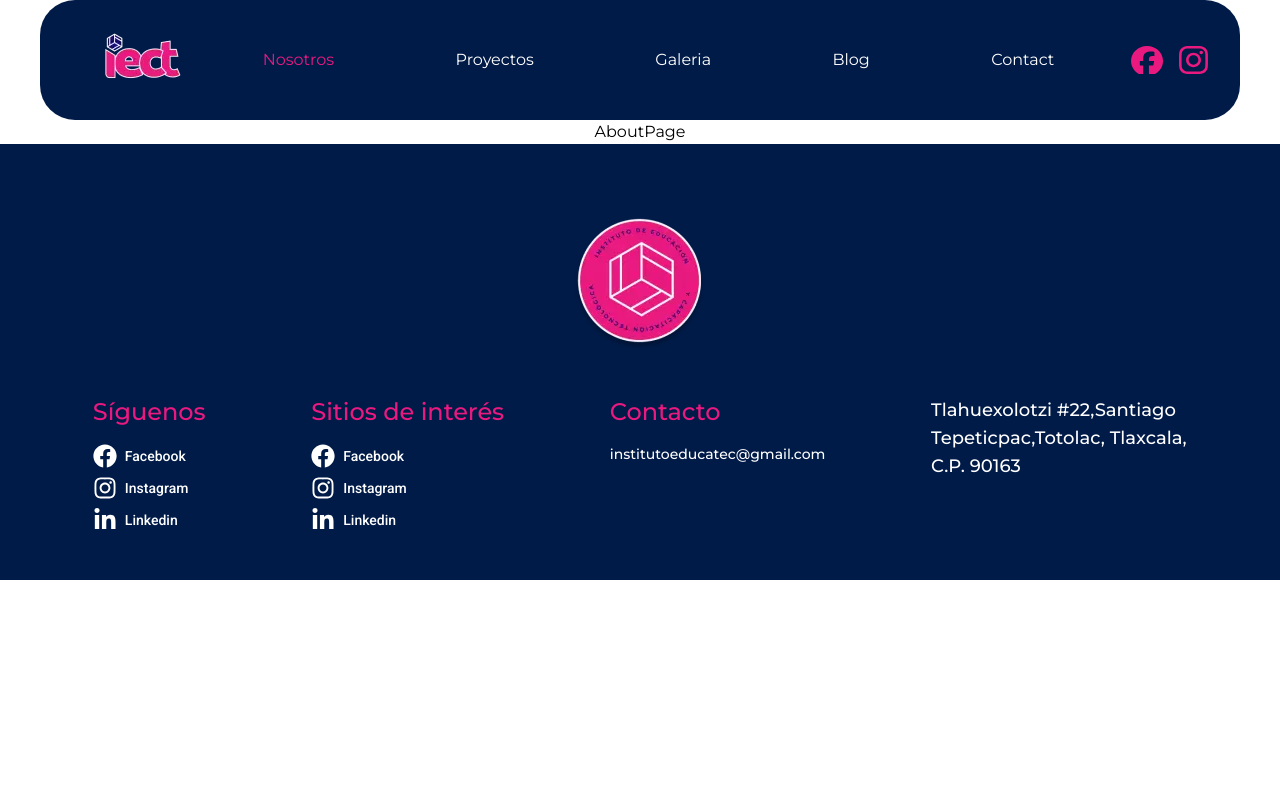
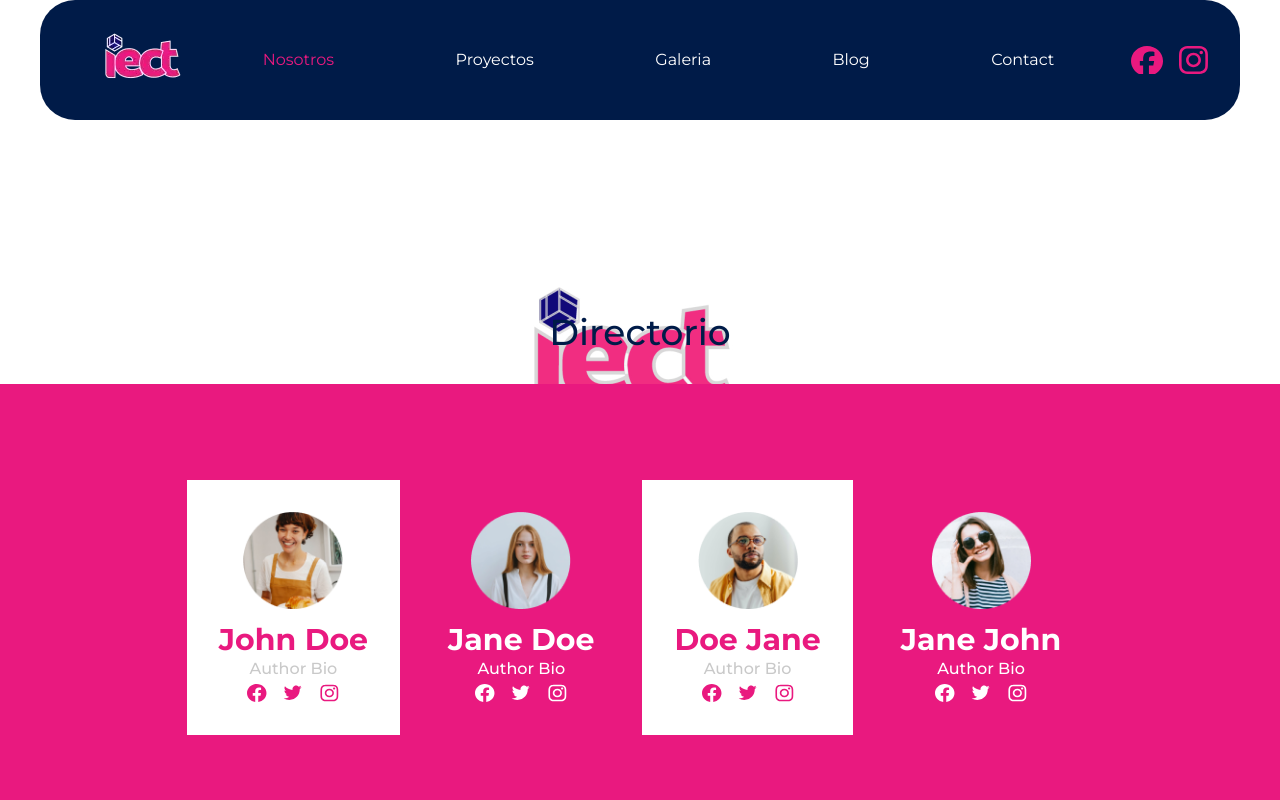
Before and after one commit to figuitiko/next-educatec, a Next.js app: page /about in a window 1280 px wide. Shown: the top 800 px of the page. Built offline with nearby package versions, Linux system fonts and the light colour scheme.

Commit message:
refactor: Update contact page styles, form layout, and information

```diff
--- /dev/null
+++ b/src/app/(publicPages)/about/config.ts
@@ -0,0 +1,4 @@
+export const ABOUT_PAGE_HEADING =
+  'Nos dedicamos a ofrecer una amplia gama de servicios que incluyen atención médica, asistencia y rehabilitación médica integral, así como apoyo jurídico especializado.  Además, trabajamos en colaboración con comunidades indígenas, proporcionando apoyo para su desarrollo socioeconómico y cultural.'
+
+export const AUTHORS_HEADING = 'Directorio'
--- a/src/app/(publicPages)/about/page.tsx
+++ b/src/app/(publicPages)/about/page.tsx
@@ -1,6 +1,43 @@
+import SectionWrapper from '@/components/share/SectionWrapper'
+import Image from 'next/image'
+
+import { ABOUT_PAGE_HEADING, AUTHORS_HEADING } from './config'
+import { Text } from '@/components/share/text/Text'
+import AuthorList from '@/components/ui/blog/AuthorList/AuthorList'
+
 const AboutPage = () => {
   return (
-    <div>AboutPage</div>
+    <>
+      <SectionWrapper id="about" className="h-full lg:h-[calc(100vh-1020px)]">
+        <div className="flex flex-col justify-center items-center gap-4 p-12">
+          <picture>
+            <Image
+              src="/images/logo_about.webp"
+              alt="About"
+              width={295}
+              height={216}
+            />
+          </picture>
+          <Text
+            as="p"
+            className="text-main max-w-[856px]  text-sm text-center md:text-left md:text-2xl text-seven"
+          >
+            {ABOUT_PAGE_HEADING}
+          </Text>
+        </div>
+      </SectionWrapper>
+      <SectionWrapper
+        id="about-authors"
+        className="w-full h-full lg:p-0 gap-8 lg:gap-8"
+      >
+        <Text as="h2" className="text-4xl text-center text-primary">
+          {AUTHORS_HEADING}
+        </Text>
+        <div className="flex items-center justify-center flex-col gap-8 w-full bg-secondary h-full p-24">
+          <AuthorList />
+        </div>
+      </SectionWrapper>
+    </>
   )
 }
 
--- a/src/app/(publicPages)/page.tsx
+++ b/src/app/(publicPages)/page.tsx
@@ -2,6 +2,7 @@ import { Text } from '@/components/share/text/Text'
 import SectionWrapper from '@/components/share/SectionWrapper'
 
 import {
+  ABOUT_SECTION_BTN,
   ABOUT_SECTION_HEADING,
   ABOUT_SECTION_PARAGRAPH,
   HERO_SECTION_BTN,
@@ -31,7 +32,7 @@ const Home = () => {
           </Text>
           <Modal
             btnText={
-              <Text className="flex items-center gap-1 text-white uppercase">
+              <Text className="flex items-center gap-1 text-white uppercase text-sm md:text-xl">
                 {' '}
                 {HERO_SECTION_BTN} <FaArrowRight />
               </Text>
@@ -51,7 +52,7 @@ const Home = () => {
           headingText={ABOUT_SECTION_HEADING}
           bodyText={ABOUT_SECTION_PARAGRAPH}
           bodyCss="text-2xl font-medium text-white"
-          btnText={HERO_SECTION_BTN}
+          btnText={ABOUT_SECTION_BTN}
           link="/about"
         />
       </SectionWrapper>
--- a/src/app/config.ts
+++ b/src/app/config.ts
@@ -6,7 +6,7 @@ export const HERO_SECTION_BTN = 'Realiza el test'
 export const ABOUT_SECTION_HEADING = 'Instituto EducaTec'
 export const ABOUT_SECTION_PARAGRAPH =
   'Nos dedicamos a ofrecer una amplia gama de servicios que incluyen atención médica, asistencia y rehabilitación médica integral, así como apoyo jurídico especializado. Además, trabajamos en colaboración con comunidades indígenas, proporcionando apoyo para su desarrollo socioeconómico y cultural.'
-
+export const ABOUT_SECTION_BTN = 'Ver Directorio'
 export const PROJECTS = [
   {
     ID: 1,
--- a/src/components/share/content-box/ContentBox.tsx
+++ b/src/components/share/content-box/ContentBox.tsx
@@ -6,31 +6,43 @@ import { type Props } from './ContentBox.type'
 import { cn } from '@/utils/style.util'
 
 const ContentBox = (props: Props) => {
-  const { imgSrc, headingText, bodyCss, btnText, bodyText, link, isPrimaryBtn = false } = props
+  const {
+    imgSrc,
+    headingText,
+    bodyCss,
+    btnText,
+    bodyText,
+    link,
+    isPrimaryBtn = false
+  } = props
   const isDynamic = 'isDynamic' in props ? props?.isDynamic : false
   return (
     <div className="flex flex-col lg:flex-row justify-center max-w-[1200px] gap-8 ">
       <picture className="min-w-[200px] lg:min-w-[400px]">
-        <Image src={imgSrc} alt="hero image" width={400} height={400} className='object-cover w-full h-full'/>
+        <Image
+          src={imgSrc}
+          alt="hero image"
+          width={400}
+          height={400}
+          className="object-cover w-full h-full"
+        />
       </picture>
       <div className="flex flex-col gap-8 max-w-[600px] ">
         <Text as="h2" className="heading-main text-secondary">
           {headingText}
         </Text>
-        {isDynamic
-          ? (
+        {isDynamic ? (
           <div
             className={cn('text-2xl font-medium text-white', bodyCss)}
             dangerouslySetInnerHTML={{ __html: bodyText }}
           />
-            )
-          : (
+        ) : (
           <Text className={cn('text-2xl font-medium text-white', bodyCss)}>
             {bodyText}
           </Text>
-            )}
+        )}
         <Button variant={isPrimaryBtn ? 'primary' : 'secondary'} href={link}>
-          <Text className="flex items-center gap-1 text-white uppercase">
+          <Text className="flex items-center gap-1 text-white uppercase text-sm md:text-xl">
             {' '}
             {btnText} <FaArrowRight />
           </Text>
--- a/src/components/ui/Test/FormQuestions/FormQuestions.tsx
+++ b/src/components/ui/Test/FormQuestions/FormQuestions.tsx
@@ -47,7 +47,7 @@ const FormQuestions = () => {
   return (
     <form
       onSubmit={handleSubmit(onSubmit)}
-      className="flex flex-col gap-8 w-full  justify-center relative  pb-20 pr-52"
+      className="flex flex-col gap-8 w-full  justify-center relative  p-0 pb-0 pr-0 md:pb-20 md:pr-52"
     >
       <legend className="flex gap-4">
         <span className="flex items-center justify-center rounded-full bg-secondary text-white h-7 w-7 min-h-7 min-w-7">
@@ -87,7 +87,7 @@ const FormQuestions = () => {
             {...register('question1', { required: true })}
             aria-invalid={errors.question1 ? 'true' : 'false'}
           />
-          Yes
+          Si
         </label>
         <label
           htmlFor="question2"
@@ -149,7 +149,7 @@ const FormQuestions = () => {
             {...register('question2', { required: true })}
             aria-invalid={errors.question2 ? 'true' : 'false'}
           />
-          Yes
+          Si
         </label>
         <label
           htmlFor="question2"
@@ -173,7 +173,7 @@ const FormQuestions = () => {
           No
         </label>
       </fieldset>
-      <div className="flex gap-4 w-full  justify-end mt-24 absolute right-[-200px] bottom-[-100px]">
+      <div className="flex gap-4 w-full  justify-end mt-0 md:mt-24 relative  md:absolute right-0 left-0 md:right-[-200px] md:bottom-[-100px]">
         <Button type="button" variant="primary" handleClick={handleBack}>
           Anterior
         </Button>
--- a/src/components/ui/Test/TestBox/TestBox.tsx
+++ b/src/components/ui/Test/TestBox/TestBox.tsx
@@ -10,7 +10,6 @@ const TestBox = () => {
   const [page, setPage] = useState(0)
   const [score, setScore] = useState<number[]>([])
   const [result, setResult] = useState<number | null>(null)
-  console.log({ result })
   const getScreen = () => {
     if (page === 0 && !result && result !== 0) {
       return <TestHeading />
@@ -53,11 +52,11 @@ const TestBox = () => {
           {
             'bg-result-4': result !== null && result >= 60
           },
-          'flex flex-col justify-center items-center gap-4 p-12 relative bg-cover bg-center bg-no-repeat'
+          'flex flex-col justify-center items-center gap-4 p-4 md:p-12 relative bg-cover bg-center bg-no-repeat'
         )}
       >
         {page !== 0 && page % 2 !== 0 && !result && result !== 0 && (
-          <div className="absolute top-[50%] left-[50%]  translate-x-[-50%] translate-y-[-50%] rounded-full w-[600px] h-[600px] z-10  bg-blue-600/15"></div>
+          <div className="absolute top-1/2 left-1/2  translate-x-[-50%] translate-y-[-50%] rounded-full w-[600px] h-[600px] z-10  bg-blue-600/15"></div>
         )}
         {getScreen()}
       </div>
--- a/src/components/ui/Test/TestBox/TestQuestion.tsx
+++ b/src/components/ui/Test/TestBox/TestQuestion.tsx
@@ -15,14 +15,14 @@ const TestQuestion = () => {
   return (
     <div
       key={page}
-      className="p-16 relative  w-[400px] h-[400px] md:w-[400px] md:h-[400px] lg:w-[800px] lg:h-[800px] flex items-center justify-center flex-col gap-4 z-30 animate-fade-in"
+      className="p-4 md:p-16 relative  size-full lg:w-[800px] lg:h-[800px] flex items-center justify-center flex-col gap-4 z-30 animate-fade-in"
     >
-      <div className="absolute w-[40%] right-0 top-0 flex flex-col ">
+      <div className="relative md:absolute w-[40%] right-0 top-0 flex flex-col ">
         <div>
           <Text
             as="h3"
             className={cn(
-              'text-white text-2xl font-bold',
+              'text-white  text-xl md:text-2xl font-bold',
               {
                 'text-primary': page % 2 === 0
               },
--- a/src/components/ui/header/NavBar.tsx
+++ b/src/components/ui/header/NavBar.tsx
@@ -12,7 +12,7 @@ const NavBar = () => {
   const [isVisible, setIsVisible] = useState(false)
   const pathname = usePathname()
   return (
-    <nav className="flex gap-4 rounded-[35px] bg-primary p-8 flex-col lg:flex-row mx-auto w-full">
+    <nav className="flex gap-4 rounded-[35px] bg-primary p-4 md:p-8 flex-col lg:flex-row mx-auto w-full">
       <div className="flex">
         <Link href="/">
           <LogoBox />
--- a/tailwind.config.ts
+++ b/tailwind.config.ts
@@ -25,7 +25,8 @@ const config = {
         third: '#1E1424',
         fourth: '#C9C9C9',
         fifth: '#8D8D8D',
-        sixth: '#E9E4EC'
+        sixth: '#E9E4EC',
+        seven: '#1E1424'
       },
       backgroundImage: {
         'gradient-radial': 'radial-gradient(var(--tw-gradient-stops))',
```
Also changed, not shown: src/components/ui/Test/TestBox/TestHeading.tsx (+12 -5 lines), public/images/logo_about.webp (added).
